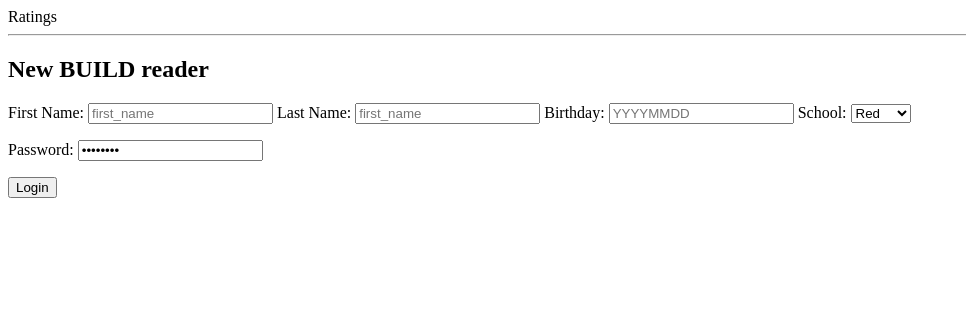
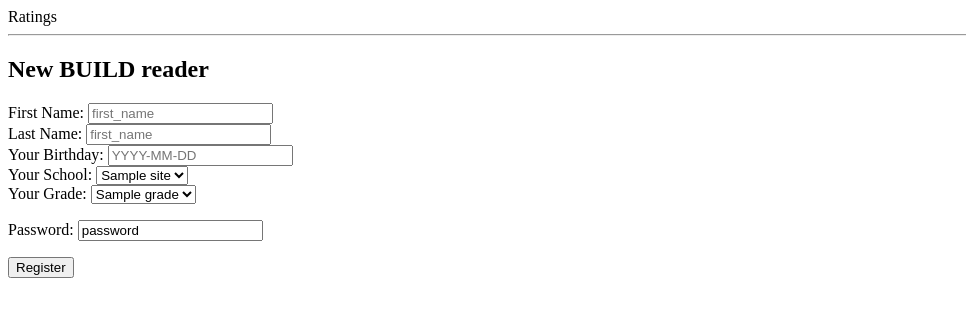
Before and after one commit to go-bears/BUILD-Reads, a Flask app: template templates/new_reader.html in a window 1280 px wide. Shown: the top 317 px of the page, without its empty margins (0-966 px from the left). Run offline with Flask 2, Linux system fonts and the light colour scheme; tables that the repository leaves empty hold one stand-in row (values such as "Sample post"); the template is opened without the code that fills it: values that come from a table or form of the project are taken from there, most other values are stand-ins (such as "Sample title", 1, 10 or a date in 2020).

Commit message:
test files for taking in form data--works, intake new user form to server.py --works, post to database--in progress

```diff
--- a/postgresonc9.txt
+++ b/postgresonc9.txt
@@ -3,7 +3,7 @@ start
 sudo service postgresql start
 
 #login as user/role postgres
-sudo sudo -u postgres psql
+sudo sudo -u postgres psql build_reads
 
 #connect to db from inside postgres
 postgres=# \c build-reads aka your database
--- a/server.py
+++ b/server.py
@@ -66,6 +66,45 @@ def new_user_completion():
 
     pass
 
+
+
+@app.route('/login_completion', methods=["POST"])
+def login_completion():
+    """Login resolution page, takes in login info, checks db for login or adds user"""
+
+    email = request.form.get('username')
+    password =request.form.get('password')
+
+    print email, password
+
+    # successful login
+    if db.session.query(User).filter((User.email==email) & (User.password==password)).first():
+        print "Database queried!"
+        flash("You are now logged in!")
+        session['email'] = email
+        return render_template("homepage.html", logged_in=session.get('email', False))
+
+    # email already exists -- incorrect password
+    elif db.session.query(User).filter(User.email==email).first():
+        flash("The password does not match the user email. Try Again!")
+        return render_template('login_form.html', logged_in=session.get('email', False))
+
+    # not email in db -- new user add
+    elif not db.session.query(User).filter((User.email==email) & (User.password==password)).first():
+        new_user = User(email=email, password=password)
+        db.session.add(new_user)
+        db.session.commit()
+
+        session['email'] = email
+        flash("Hi! We added you the database")
+
+        print "I commited ", new_user, "to the database"
+        return render_template("homepage.html", logged_in=session.get('email', False))
+
+
+
+
+
 if __name__ == "__main__":
     app.config['SQLALCHEMY_TRACK_MODIFICATIONS'] = True
     connect_to_db(app)
--- a/templates/new_reader.html
+++ b/templates/new_reader.html
@@ -1,41 +1,43 @@
 {% extends 'base.html' %}
 {% block content %}
 
-<form action='/new_user' method="POST">
+<form action='/register_new_user' method="POST">
   <p>
     <h2>New BUILD reader</h2>
-    <label for="first-name">
-      First Name:
-    </label>
+
+    <label for="first-name">First Name:</label>
       <input type="text" name="first_name" placeholder="first_name">
-
-    <label for="last-name">
-      Last Name:
-    </label>
+      <br>
+    <label for="last-name">Last Name:</label>
       <input type="text" name="last_name" placeholder="first_name">
-
-    <label for="birthday">
-      Birthday:
-    </label>
-      <input type="text" name="birthday" placeholder="YYYYMMDD">
-
-    <label for="School">
-      School:
-    </label>
-
+      <br>
+    <label for="birthday">Your Birthday:</label>
+      <input type="text" name="birthday" placeholder="YYYY-MM-DD">
+      <br>
+    <label for="School">Your School:</label>
       <select name="school">
-        <option value="Red">Red</option>
-        <option value="Green">Green</option>
+        {% for site in sites  %}
+        <option placeholder="choose your school" value="{{ site.name }}">{{ site.name }}</option>
+        {% endfor %}
+      </select>
+      <br>
+    <label for="Grade">Your Grade:</label>
+      <select name="grade">
+        {% for grade in grades %}
+        <option placeholder="choose your school grade" value="{{ grade }}">{{ grade }}</option>
+        {% endfor %}
       </select>
 
   </p>
   <p>
-    <label>
-      Password:
-      <input type="password" name="password" placeholder="password" value="password" >
-  </label>
+    <label>Password:  </label>
+      <input type="text" name="password" placeholder="password" value="password" >
+
   </p>
-  <input type="Submit" value="Login"/>
+  <input type="Submit" value="Register"/>
+
 </form>
 
+{{ msg }}
+
 {% endblock %}
```
Also changed, not shown: model.py (+11 -2 lines), server_test.py (added, +93 -0 lines).
